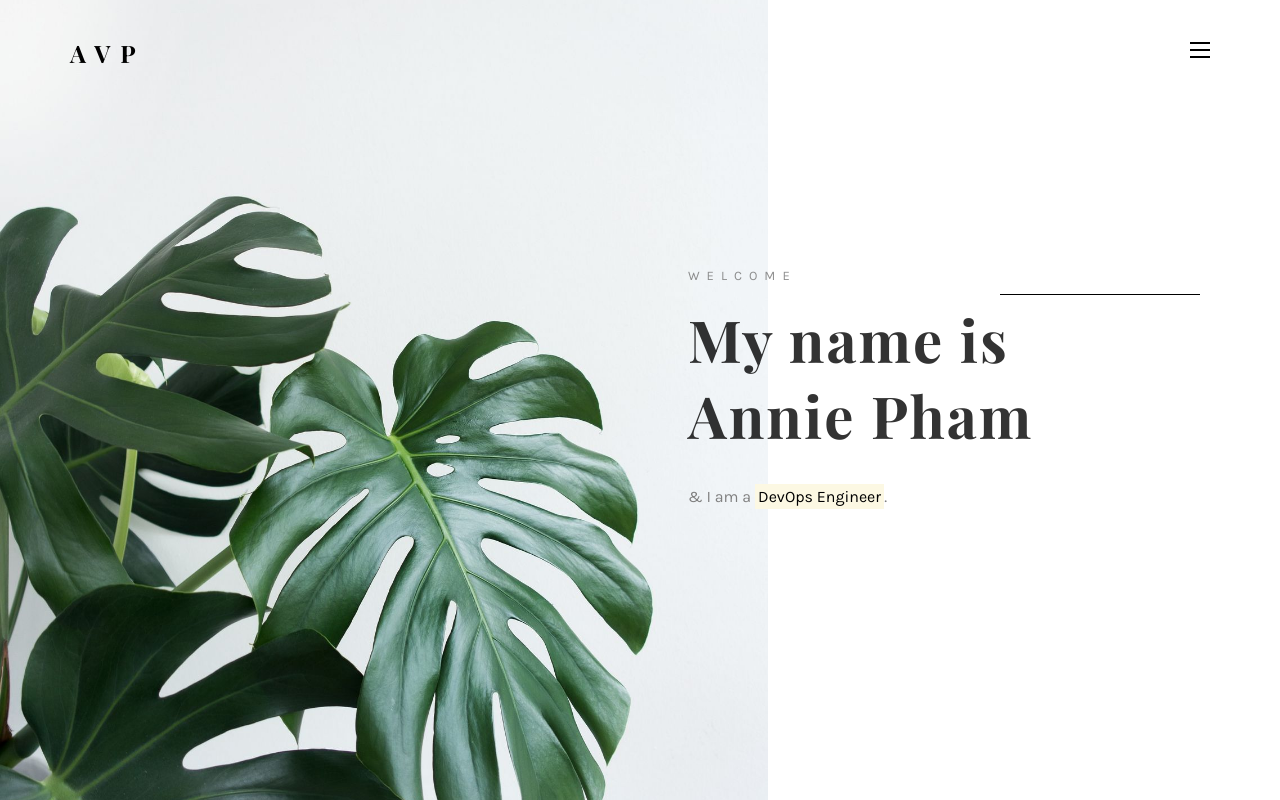
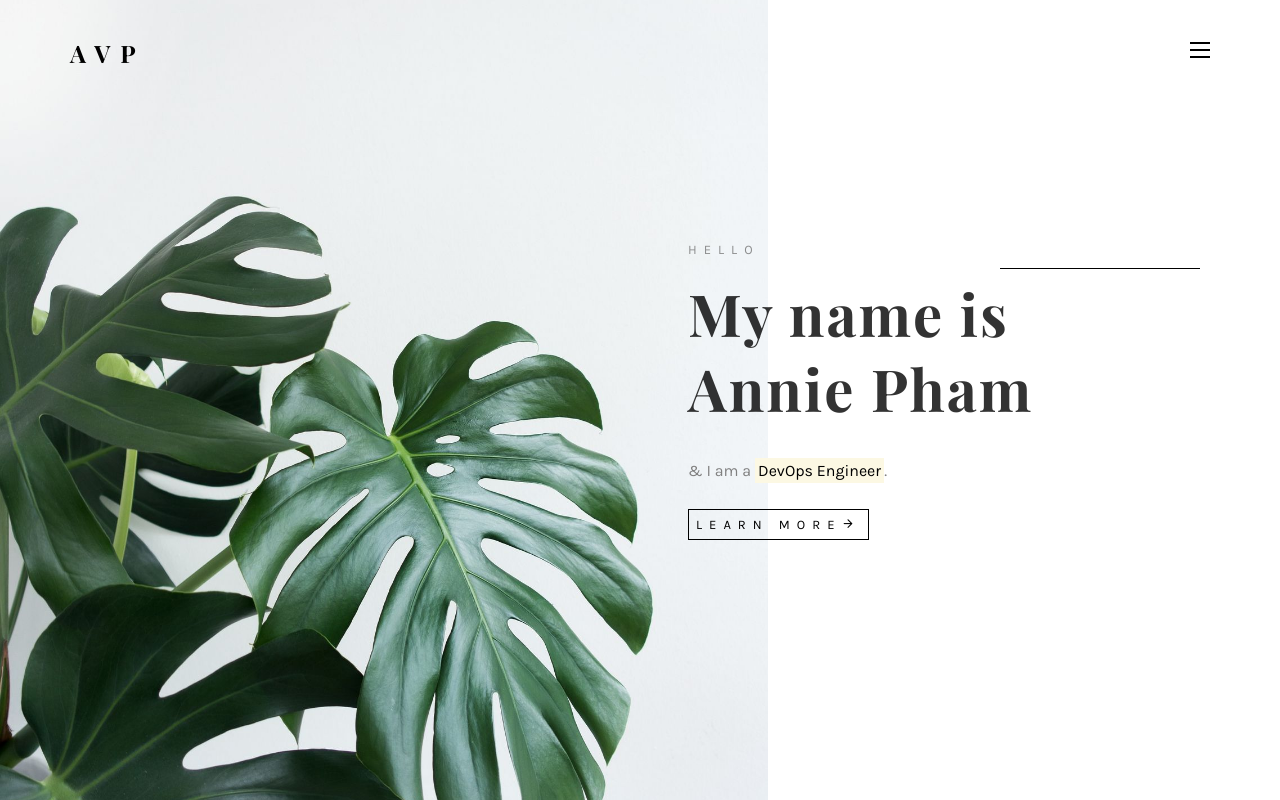
Before and after one commit to apham024/apham024.github.io, a plain HTML site: page index.html in a window 1280 px wide. Drawn offline with nearby package versions, Linux system fonts and the light colour scheme; files whose address does not match are found by name; a web font is replaced by a local one.

Commit message:
add button to learn more on index.html

```diff
--- a/index.html
+++ b/index.html
@@ -110,9 +110,12 @@
 							<div class="display-tc js-fullheight">
 								<div class="text-inner">
 									<div class="desc">
-										<span class="tag">Welcome</span>
-										<h2>My name is Annie Pham</h2>
+										<span class="tag">Hello</span>
+										<div align="left">
+											<h2>My name is Annie Pham</h2>
+										</div>
 										<p>& I am a <mark>DevOps Engineer</mark>.</p>
+										<p><a href="about.html" class="btn-view">Learn More<i class="icon-arrow-right3"></i></a></p>
 									</div>
 								</div>
 							</div>
```
